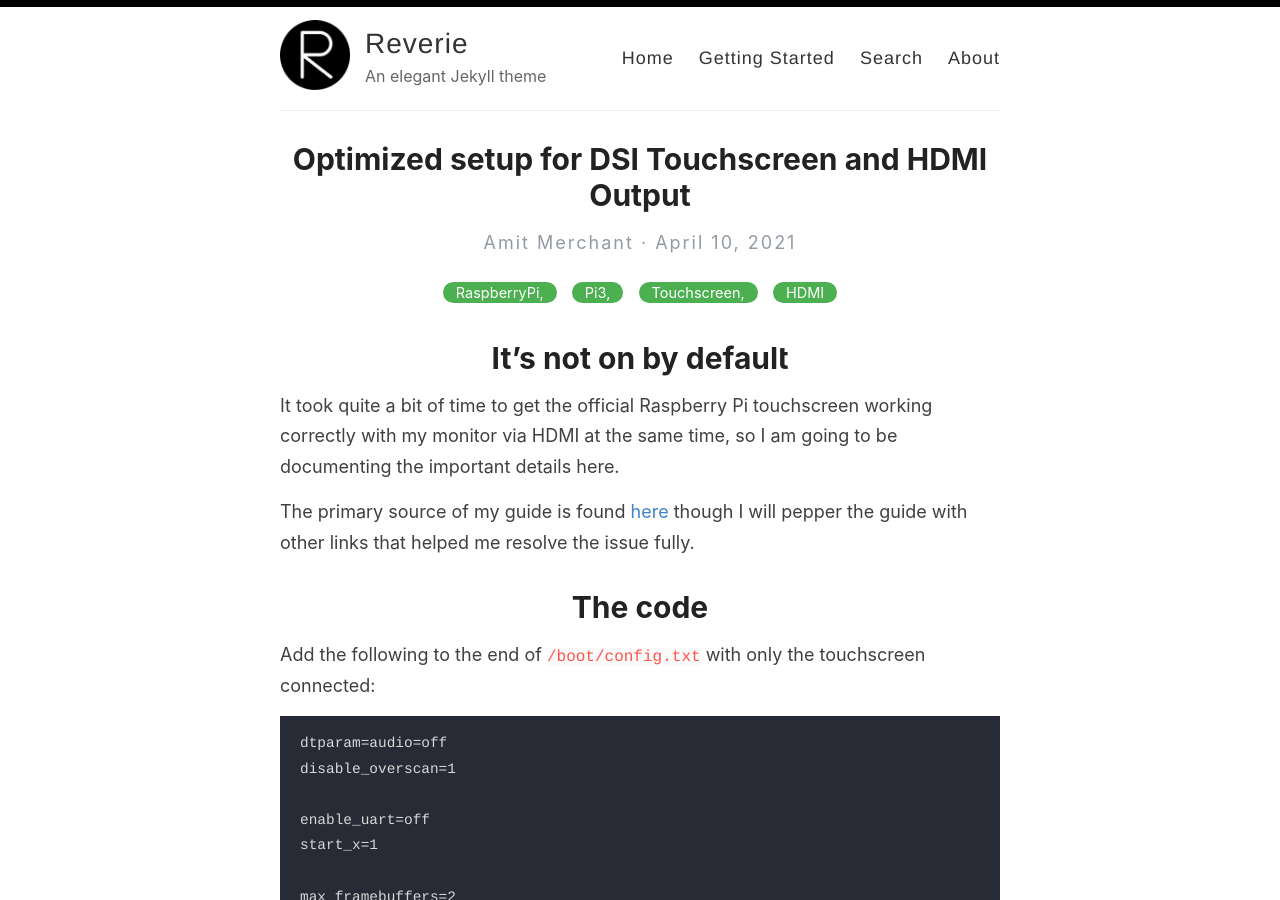
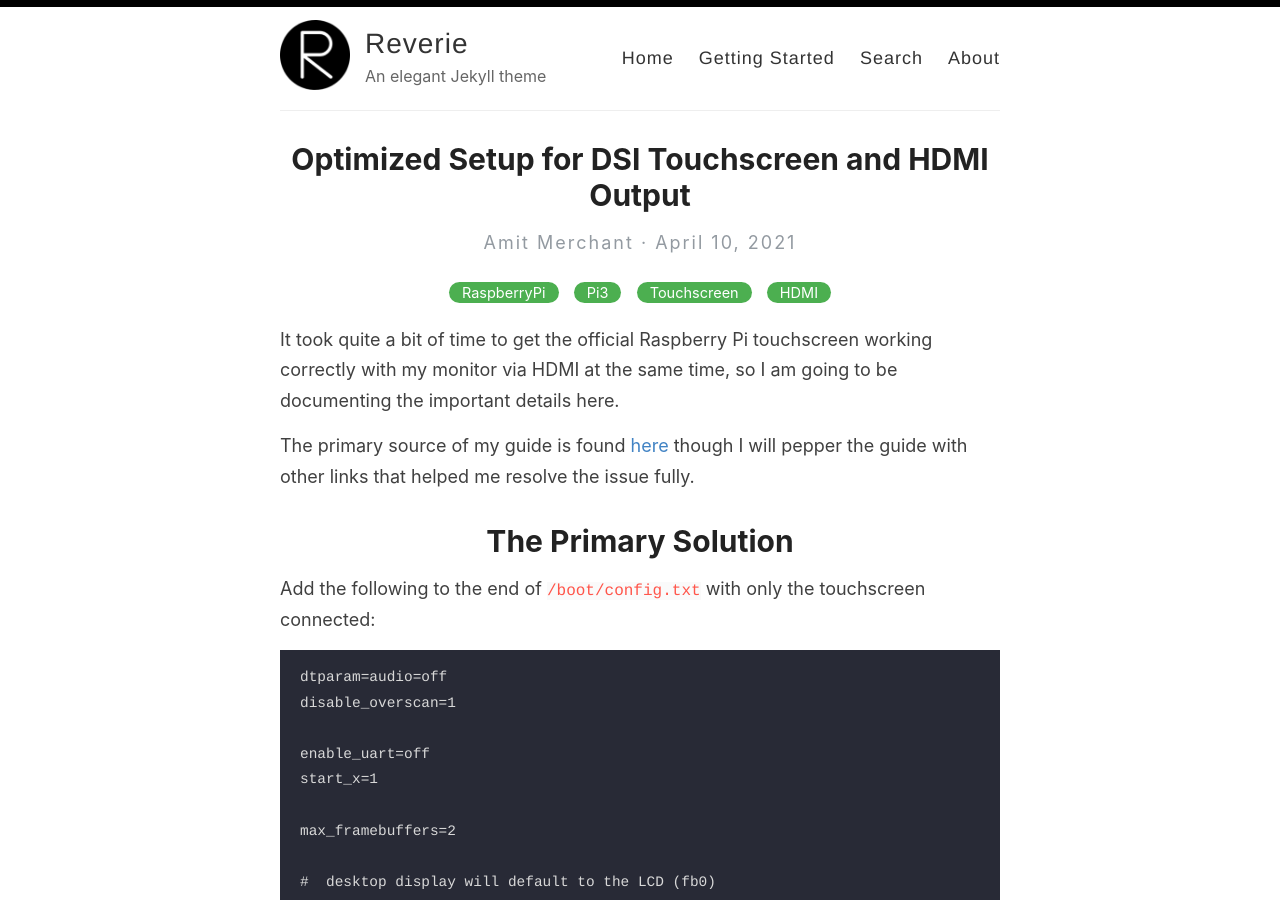
Before and after one commit to chanjuping/chanjuping.github.io, a Jekyll site: the page built from _posts/2021-04-09-lcd-hdmi-rpi3.md, in a window 1280 px wide and 900 px high. Built offline with Jekyll 4.4.1, drawn with Linux system fonts in a browser that asks for light colours.

Commit message:
Use Reverie category format

```diff
--- a/_posts/2021-04-09-lcd-hdmi-rpi3.md
+++ b/_posts/2021-04-09-lcd-hdmi-rpi3.md
@@ -1,17 +1,15 @@
 ---
 layout: post
-title: "Optimized setup for DSI Touchscreen and HDMI Output"
+title: "Optimized Setup for DSI Touchscreen and HDMI Output"
 date: 2021-04-09 18:10:00 -0800
-categories: RaspberryPi, Pi3, Touchscreen, HDMI
+categories: [RaspberryPi, Pi3, Touchscreen, HDMI]
 ---
-
-# It's not on by default
 
 It took quite a bit of time to get the official Raspberry Pi touchscreen working correctly with my monitor via HDMI at the same time, so I am going to be documenting the important details here.
 
 The primary source of my guide is found [here](https://www.raspberrypi.org/forums/viewtopic.php?p=1504551&sid=50656cbcb593715dbb631ce935544a12#p1504551) though I will pepper the guide with other links that helped me resolve the issue fully.
 
-# The code
+# The Primary Solution
 
 Add the following to the end of `/boot/config.txt` with only the touchscreen connected:
 
```
